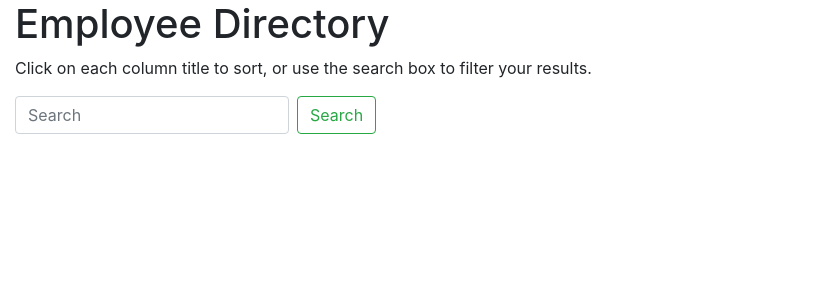
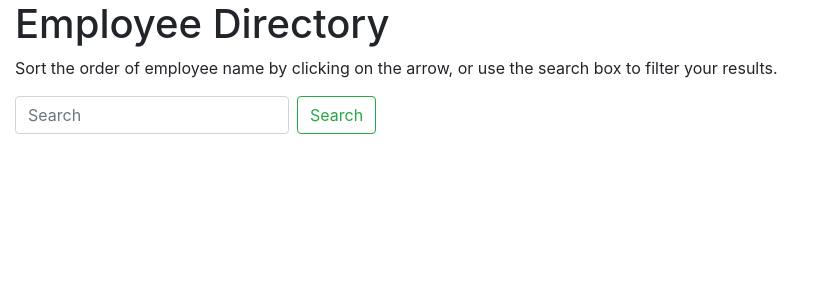
Before and after one commit to robkellen/Employee-Directory, a React (Create React App) app: page / in a window 1280 px wide. Shown: the top 300 px of the page, without its empty margins (0-825 px from the left). Built offline with nearby package versions, Linux system fonts and the light colour scheme; no server answers.

Commit message:
created table component

```diff
--- /dev/null
+++ b/src/components/DataTable/DataTable.js
@@ -0,0 +1 @@
+import React from "react";
--- a/src/components/Header/Header.js
+++ b/src/components/Header/Header.js
@@ -5,7 +5,7 @@ function Header() {
     <div className="header">
       <h1>Employee Directory</h1>
       <p>
-        Click on each column title to sort, or use the search box to filter your
+        Sort the order of employee name by clicking on the arrow, or use the search box to filter your
         results.
       </p>
     </div>
```
